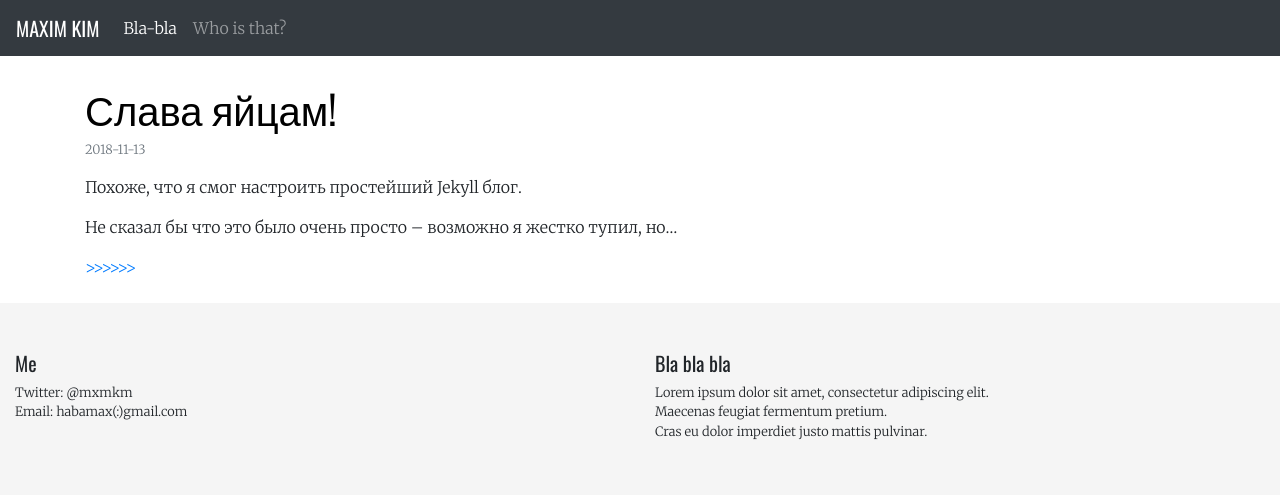
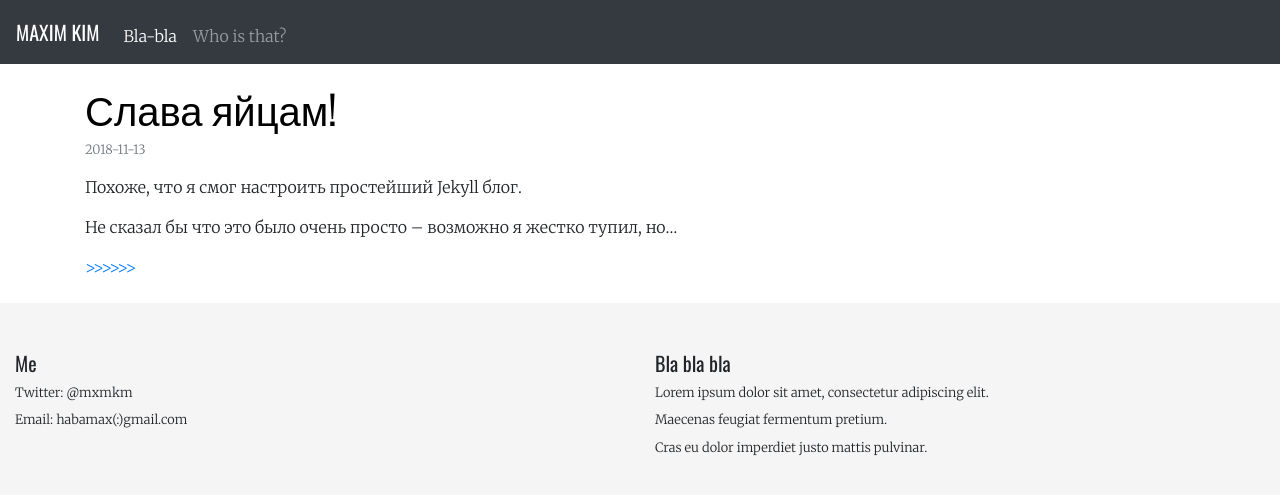
Before and after one commit to habamax/habamax.github.io, a Jekyll site: the page built from index.html, in a window 1280 px wide. Shown: the top 495 px of the page. Built offline with Jekyll 4.4.1, drawn with Linux system fonts in a browser that asks for light colours.

Commit message:
hey hey, add some margin between list items

```diff
--- a/_sass/main.scss
+++ b/_sass/main.scss
@@ -31,3 +31,7 @@ h1,h2,h3,h4,h5,h6 {
 h1 > a {
 	color: #000;
 }
+
+li {
+	margin-top: .5rem;
+}
```
Also changed, not shown: about.md (+1 -1 lines).
